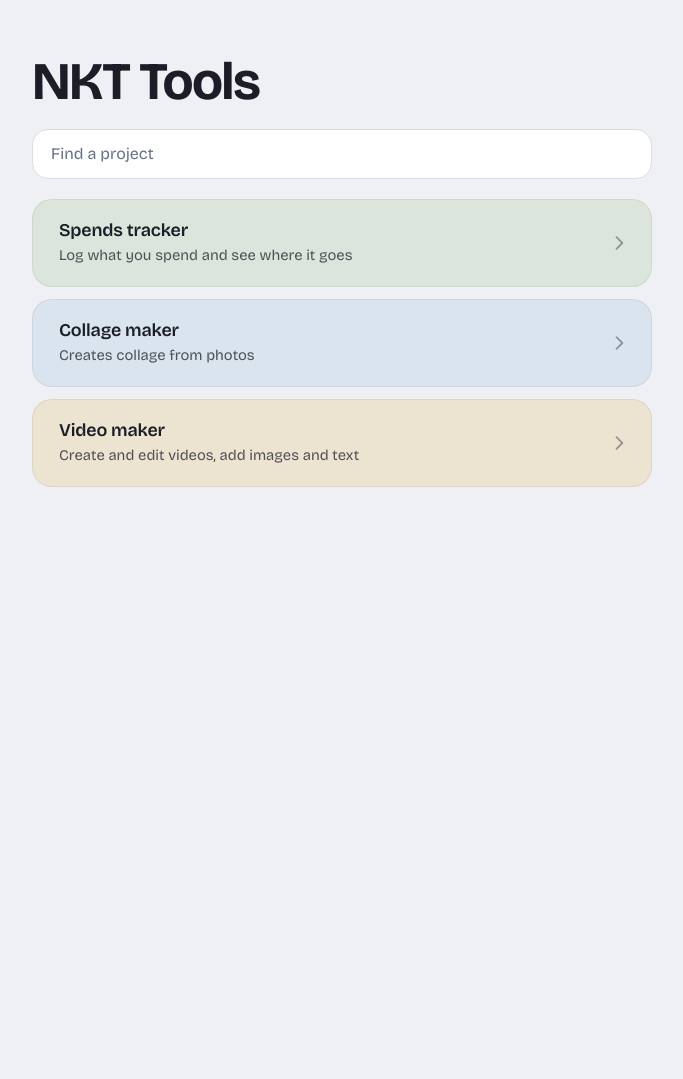
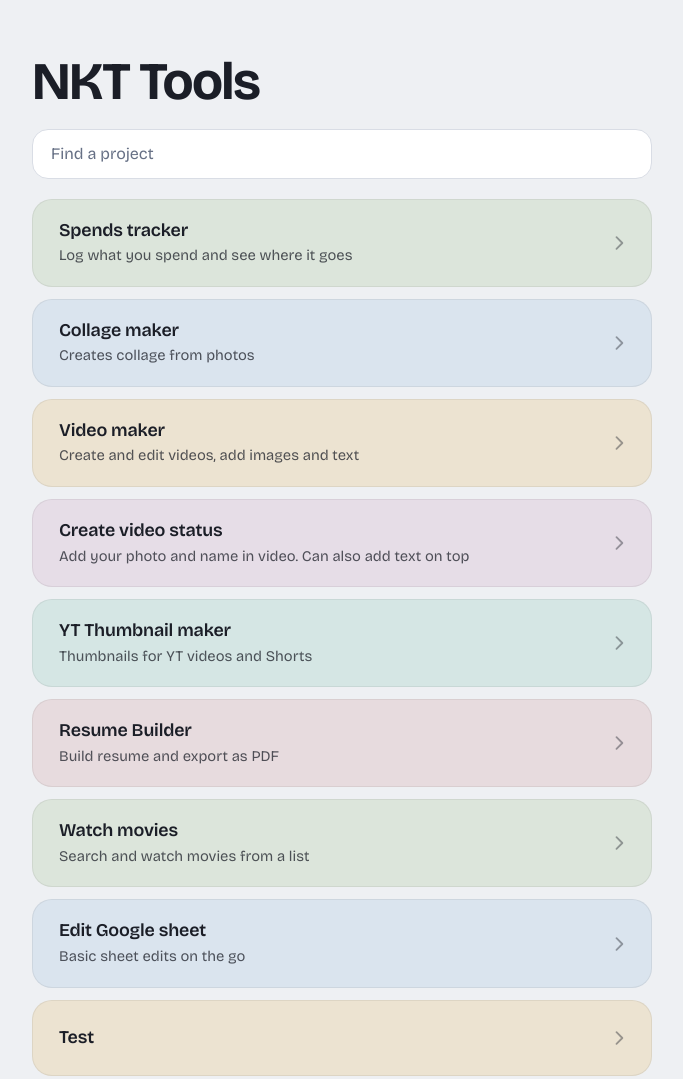
Before and after one commit to anktsngh48/nkt-sankra, a plain HTML site: page index.html in a window 1280 px wide. Shown: the whole page, without its empty margins (298-981 px from the left). Before the commit the page ends 800 px from the top, so only its background shows below. Drawn offline with nearby package versions, Linux system fonts and the light colour scheme.

Commit message:
Update index.html

```diff
--- a/index.html
+++ b/index.html
@@ -182,9 +182,15 @@
     const PAGE_TITLE = "NKT Tools";
 
     const PROJECTS = [
-       { name: "Spends tracker",  link: "https://asasasasasas.com",  note: "Log what you spend and see where it goes" },
-      { name: "Collage maker",  link: "lage/",  note: "Creates collage from photos" },
-      { name: "Video maker",  link: "https://eg.com/",  note: "Create and edit videos, add images and text" },
+      { name: "Spends tracker",  link: "https://anktsngh48.github.io/nkt-kharche/",  note: "Log what you spend and see where it goes" },
+      { name: "Collage maker",  link: "https://anktsngh48.github.io/nkt-collage/",  note: "Creates collage from photos" },
+      { name: "Video maker",  link: "https://anktsngh48.github.io/nkt-collagevideo/",  note: "Create and edit videos, add images and text" },
+      { name: "Create video status",  link: "https://anktsngh48.github.io/nkt-status-video/", note: "Add your photo and name in video. Can also add text on top" },
+      { name: "YT Thumbnail maker",  link: "https://anktsngh48.github.io/nkt-thumbnail/", note: "Thumbnails for YT videos and Shorts" },
+      { name: "Resume Builder",  link: "https://anktsngh48.github.io/nkt-resume/", note: "Build resume and export as PDF" },
+      { name: "Watch movies",  link: "https://anktsngh48.github.io/nkt-movies/", note: "Search and watch movies from a list" },
+      { name: "Edit Google sheet",  link: "https://anktsngh48.github.io/nkt-edit-sheet/", note: "Basic sheet edits on the go" },
+      { name: "Test",  link: "https://anktsngh48.github.io/nkt-test/" }
     ];
     /* ===================================================================== */
 
@@ -356,7 +362,7 @@
       list.replaceChildren();
 
       // Always available: search for exactly what was typed
-      list.append(makeWebCard(`Search DuckDuckGo for “${q}”`, q, "web-main", 1));
+      list.append(makeWebCard(`Search the internet for “${q}”`, q, "web-main", 1));
 
       const holder = document.createElement("div");
       holder.className = "list";
@@ -368,7 +374,7 @@
         if (!fresh.length) return;
         const label = document.createElement("div");
         label.className = "web-label";
-        label.textContent = "DuckDuckGo suggestions";
+        label.textContent = "Internet suggestions";
         holder.append(label);
         fresh.forEach((s, i) => holder.append(makeWebCard(s, s, "suggestion", (i + 2) % PALETTE_SIZE)));
       };
@@ -405,7 +411,7 @@
         open.classList.add("web-main");
         list.append(open);
         if (shown.length) list.append(...shown.map(makeCard)); // projects that also match still show
-        else list.append(makeWebCard(`Search DuckDuckGo for “${raw}” instead`, raw, "web-main", 3));
+        else list.append(makeWebCard(`Search the internet for “${raw}” instead`, raw, "web-main", 3));
         return;
       }
       if (!projects.length && !q) {
```
